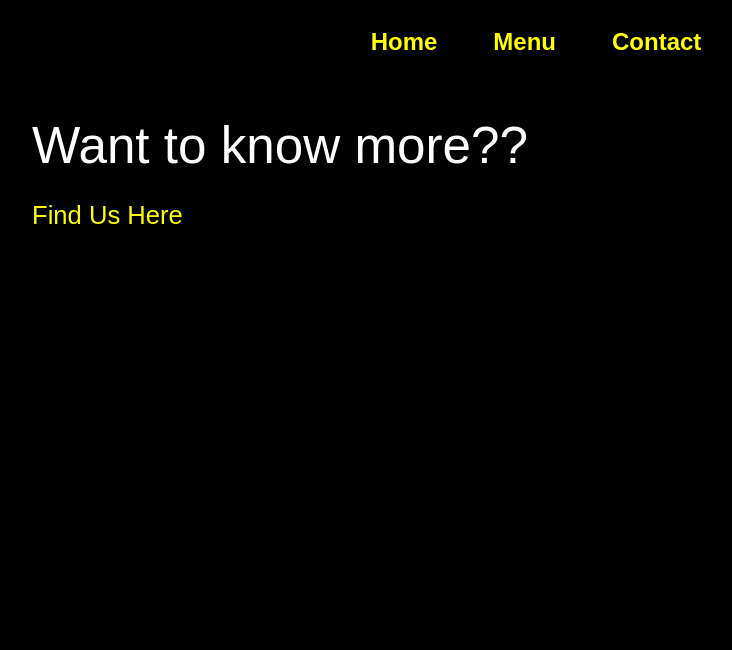
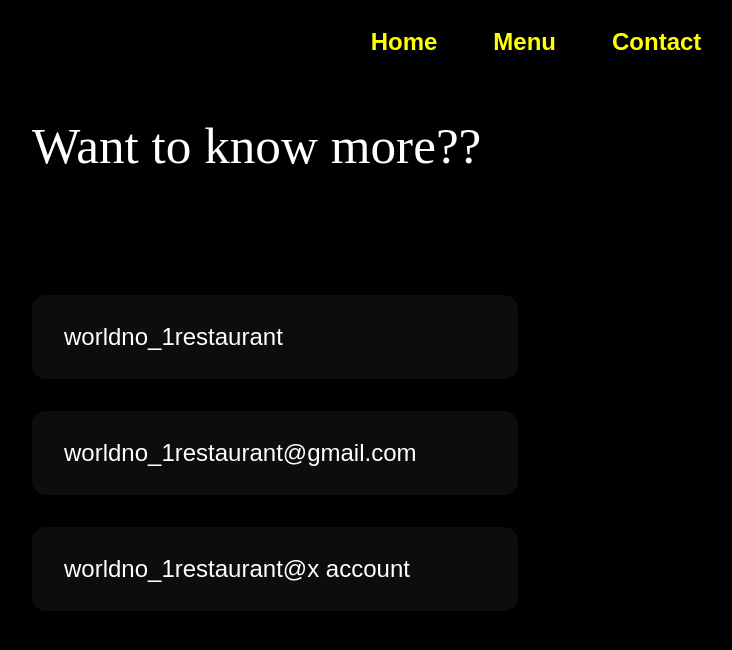
Before and after one commit to s-u-b-b-u/restaurant-page, a website built with webpack: page src/index.html in a window 1280 px wide. Both pictures are taken after a click on the button "Contact". Shown: the whole page, without its empty margins (104-836 px from the left). Built offline with nearby package versions, Linux system fonts and the light colour scheme; a web font is replaced by a local one.

Commit message:
Complete remaining contact-page with dummy data

```diff
--- a/src/contact-page.css
+++ b/src/contact-page.css
@@ -1,14 +1,45 @@
+
 .contact-content {
     margin-top: 5vh;
     margin-left: 10vw;
 }
 
 .heading p:first-child {
+    font-family: 'Stack Sans Notch', 'Times New Roman';
     font-size: max(20px, 4vw);
     margin: 0;
 }
 
-.heading p:last-child {
-    font-size: max(15px, 2vw);
+.contact-details {
+    margin-top: 15vh;
+
+}
+
+.instagram,
+.email,
+.x {
+    width: clamp(400px, 40%, 500px);
+    height: auto;
+
+    padding-top: 1.75rem;
+    padding-bottom: 1.75rem;
+    padding-left: 2rem;
+    font-size: 1.5rem;
+    background-color: hsl(0, 0%, 5%);
+
+    border-radius: 14px;
+
+    transition: all 200ms;
+
+    margin-bottom: 2rem;
+
+
+}
+
+.instagram:hover,
+.email:hover,
+.x:hover {
+    cursor: pointer;
+    box-shadow: 0px 0px 80px rgb(102, 100, 100);
     color: yellow;
 }
--- a/src/contact-page.js
+++ b/src/contact-page.js
@@ -1,11 +1,14 @@
 export function contactPage() {
     return `
-        <div class="contact-content">
+       <div class="contact-content">
 			<div class="heading">
 				<p>Want to know more??</p>
-				<p>Find Us Here</p>
 			</div>
-
+			<div class="contact-details">
+				<div class="instagram">worldno_1restaurant</div>
+				<div class="email">worldno_1restaurant@gmail.com</div>
+				<div class="x">worldno_1restaurant@x account</div>
+			</div>
 		</div>
     `;
 }
```
Also changed, not shown: src/index.html (line endings or trailing spaces).
